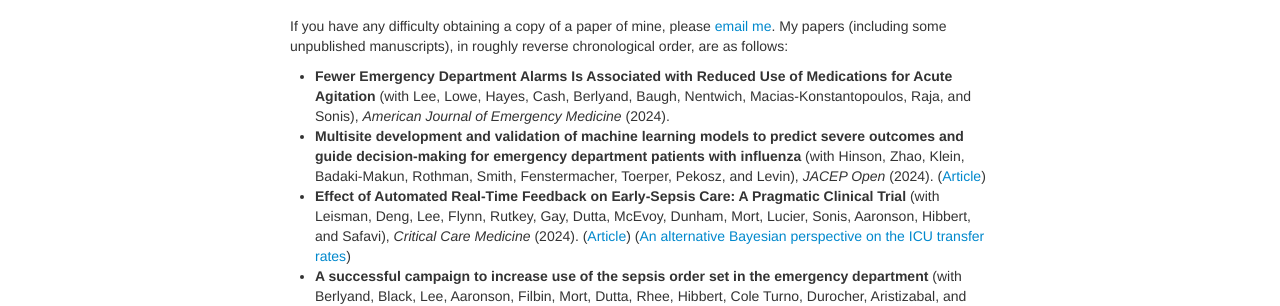
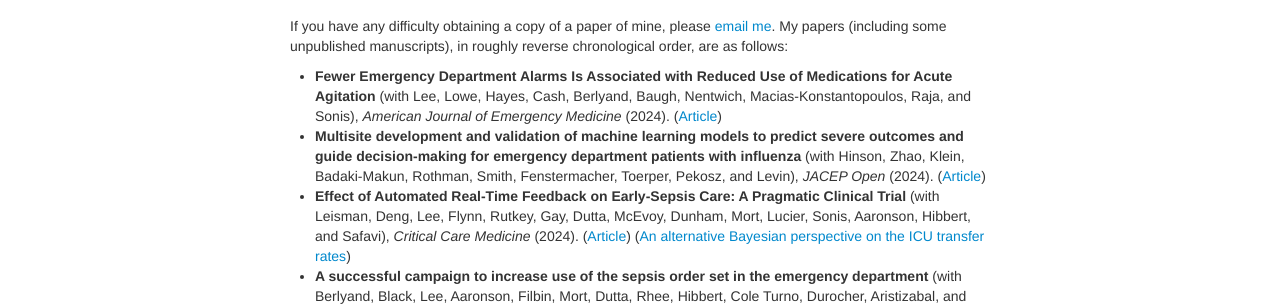
Before and after one commit to martincopenhaver/martincopenhaver.github.io, a Jekyll site: the page built from research.md, in a window 1280 px wide and 900 px high. Shown: the part 236-542 px from the top of the window. Built offline with Jekyll 4.4.1, drawn with Linux system fonts in a browser that asks for light colours.

Commit message:
Update research.md

```diff
--- a/research.md
+++ b/research.md
@@ -11,7 +11,7 @@ description: Martin S. Copenhaver's research
 My research has been supported with grants from [CRICO](https://www.rmf.harvard.edu/What-We-Offer/Overview) and the [Canadian Institutes of Health Research (CIHR)](https://webapps.cihr-irsc.gc.ca/decisions/p/project_details.html?applId=489670&lang=en).
 ### Publications
 If you have any difficulty obtaining a copy of a paper of mine, please <a href="mailto:last name at jhmi.edu">email me</a>. My papers (including some unpublished manuscripts), in roughly reverse chronological order, are as follows:
-* **Fewer Emergency Department Alarms Is Associated with Reduced Use of Medications for Acute Agitation** (with Lee, Lowe, Hayes, Cash, Berlyand, Baugh, Nentwich, Macias-Konstantopoulos, Raja, and Sonis), _American Journal of Emergency Medicine_ (2024).
+* **Fewer Emergency Department Alarms Is Associated with Reduced Use of Medications for Acute Agitation** (with Lee, Lowe, Hayes, Cash, Berlyand, Baugh, Nentwich, Macias-Konstantopoulos, Raja, and Sonis), _American Journal of Emergency Medicine_ (2024). ([Article](https://www.sciencedirect.com/science/article/abs/pii/S0735675724001773))
 * **Multisite development and validation of machine learning models to predict severe outcomes and guide decision-making for emergency department patients with influenza** (with Hinson, Zhao, Klein, Badaki-Makun, Rothman, Smith, Fenstermacher, Toerper, Pekosz, and Levin), _JACEP Open_ (2024). ([Article](https://onlinelibrary.wiley.com/doi/10.1002/emp2.13117))
 * **Effect of Automated Real-Time Feedback on Early-Sepsis Care: A Pragmatic Clinical Trial** (with Leisman, Deng, Lee, Flynn, Rutkey, Gay, Dutta, McEvoy, Dunham, Mort, Lucier, Sonis, Aaronson, Hibbert, and Safavi), _Critical Care Medicine_ (2024). ([Article](https://journals.lww.com/ccmjournal/abstract/9900/effect_of_automated_real_time_feedback_on.247.aspx)) ([An alternative Bayesian perspective on the ICU transfer rates](/subpages/bayes-icu.md))
 * **A successful campaign to increase use of the sepsis order set in the emergency department** (with Berlyand, Black, Lee, Aaronson, Filbin, Mort, Dutta, Rhee, Hibbert, Cole Turno, Durocher, Aristizabal, and Sonis), _American Journal of Emergency Medicine_ (2023). ([Article](https://www.sciencedirect.com/science/article/abs/pii/S0735675723004126))
```
